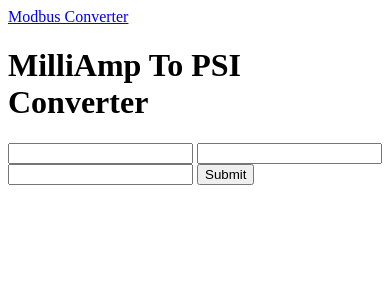
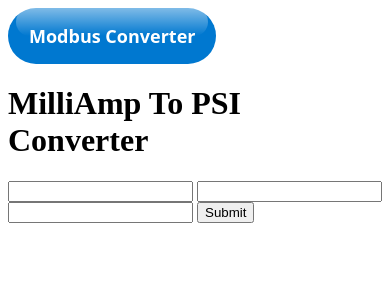
Before and after one commit to vallger83/Modbus-app, a Flask app: page /psi in a window 390 px wide. Shown: the top 300 px of the page. Run offline with Flask 3, Linux system fonts and the light colour scheme.

Commit message:
Added a button to the psi.html template that links back to the main page. Also added some meta tags to the head of the psi.html file for better responsiveness and character encoding. Updated the main.css file to include a hover effect for the button class.

```diff
--- a/static/main.css
+++ b/static/main.css
@@ -1,5 +1,3 @@
-
-
 /* CSS */
 .button-71 {
   background-color: #0078d0;
--- a/templates/psi.html
+++ b/templates/psi.html
@@ -1,10 +1,13 @@
 <!DOCTYPE html>
 <html>
 <head>
+    <meta charset="UTF-8">
+    <meta name="viewport" content="width=device-width, initial-scale=1.0, shrink-to-fit=no">
     <title>Modbus Converter</title>
+    <link rel="stylesheet" href="static/main.css">
 </head>
 <body>
-    <a href="/">Modbus Converter</a>
+    <a href="/" class="button-71">Modbus Converter</a>
     <h1>MilliAmp To PSI Converter</h1>
      <form method="POST">
         <input type="number" name="Milliamp Value" step="any" required>
```
